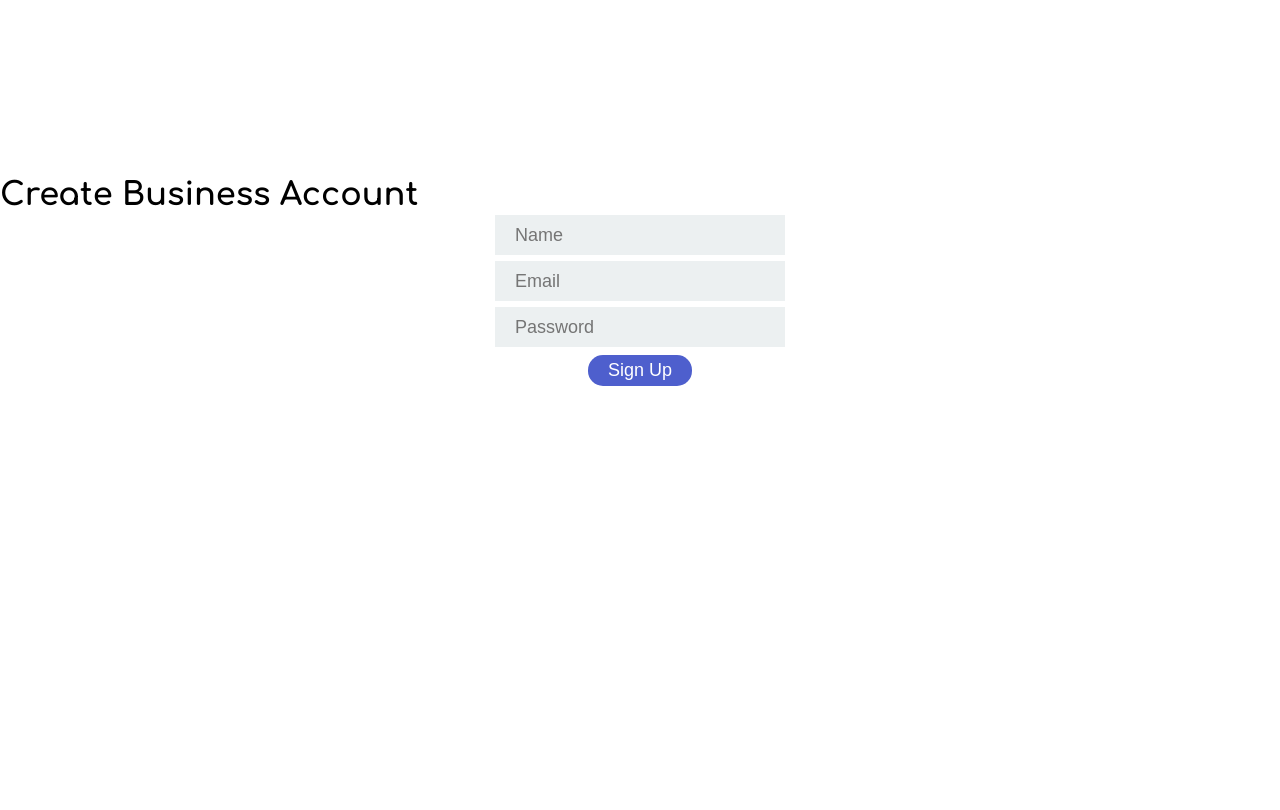
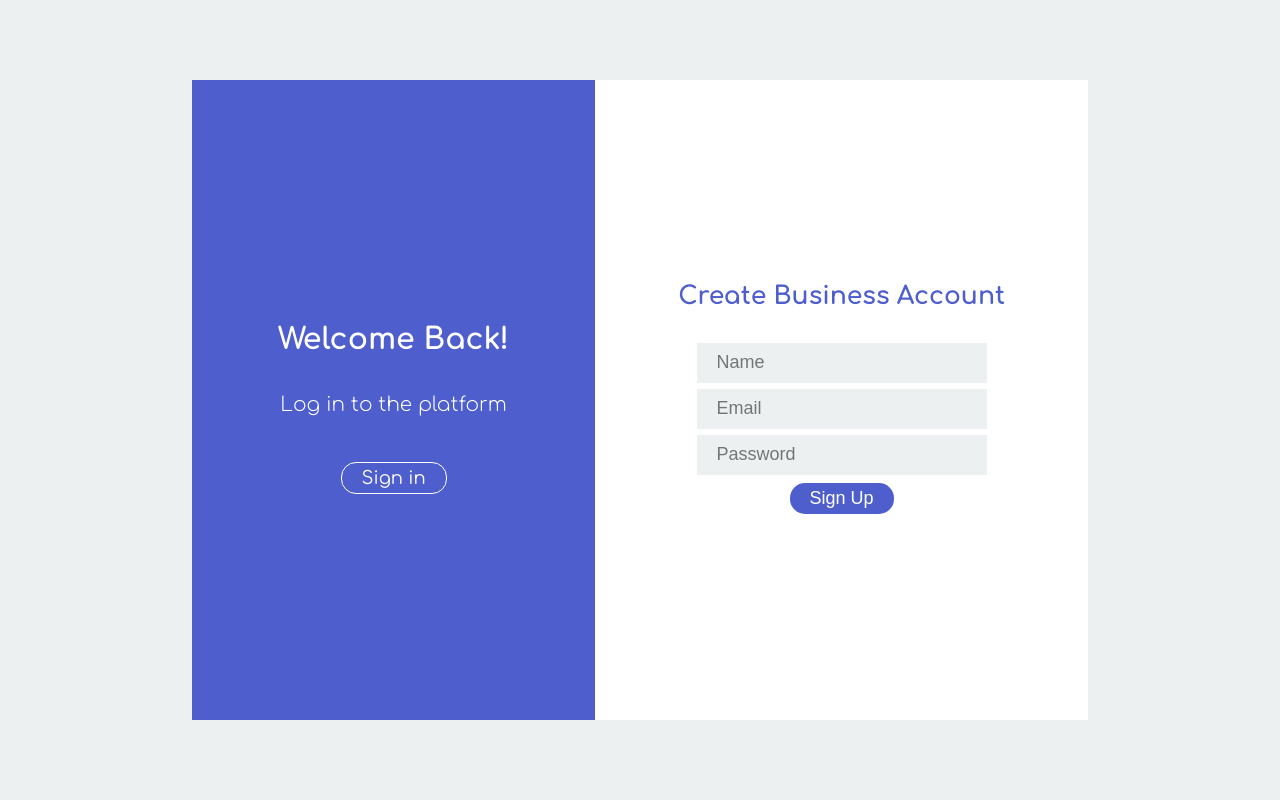
Before and after one commit to Samila-Castro/Hospedar-II, a Vue app: page /business-cadastro in a window 1280 px wide. Built offline with nearby package versions, Linux system fonts and the light colour scheme.

Commit message:
Adicionando CSS

```diff
--- a/src/views/BusinessCadastro/index.vue
+++ b/src/views/BusinessCadastro/index.vue
@@ -68,3 +68,56 @@
 
     }
 </script>
+
+<style scoped>
+    .container {
+        height: 100vh;
+        background: #ecf0f1;
+        display: flex;
+        justify-content: center;
+        align-items: center;
+
+    }
+
+    .content {
+        height: 80%;
+        width: 70%;
+        display: flex;
+    }
+
+    .content-left {
+        background-color: #4E5FCD;
+        width: 45%;
+        display: flex;
+        flex-direction: column;
+        align-content: stretch;
+        justify-content: center;
+        align-items: center;
+
+    }
+
+    .content-rigth {
+        background-color: #fff;
+        width: 55%;
+        display: flex;
+        flex-direction: column;
+        align-content: stretch;
+        justify-content: center;
+        align-items: center;
+
+    }
+
+    .description {
+        text-align: center;
+        margin-bottom: 20px;
+    }
+
+    h1 {
+        font-size: 25px;
+        color: #4E5FCD;
+        margin-bottom: 30px;
+
+
+    }
+
+</style>
```
